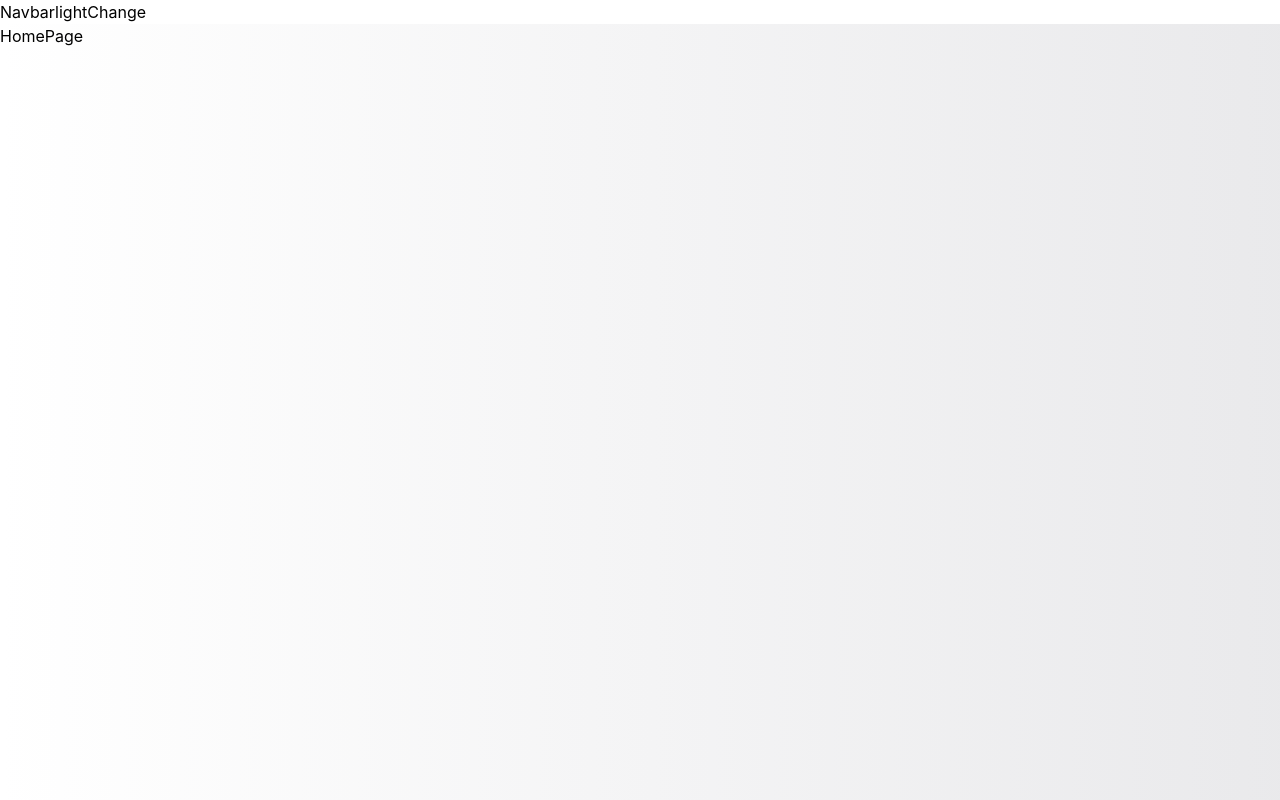
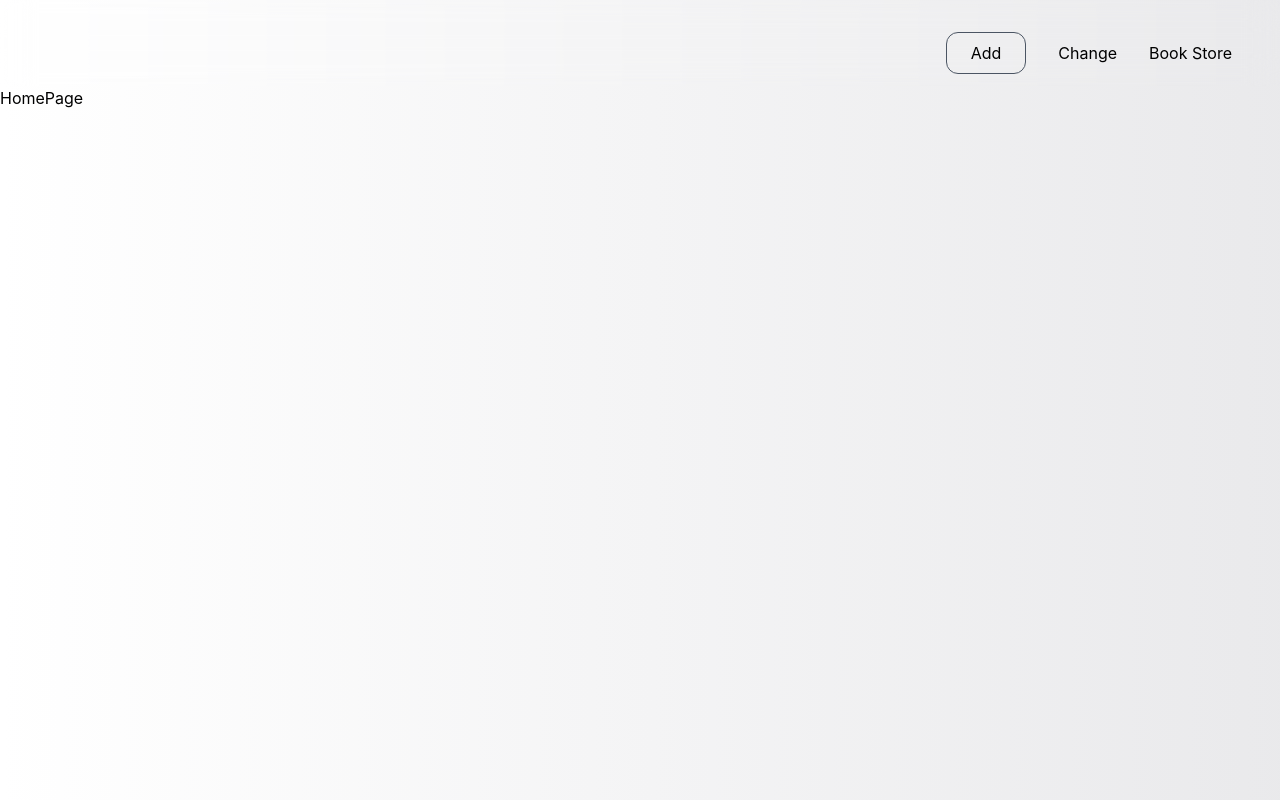
Before and after one commit to Armin1723/bookstore, a Next.js app in the folder bookstore_frontend/: page / in a window 1280 px wide. Shown: the top 800 px of the page. Built offline with nearby package versions, Linux system fonts and the light colour scheme.

Commit message:
add: navbar reusable nav with nested childrens for reusabiltiy

```diff
--- /dev/null
+++ b/bookstore_frontend/app/Wrapper.jsx
@@ -0,0 +1,22 @@
+"use client";
+import Navbar from "@/components/shared/Navbar";
+import React from "react";
+import { useSelector } from "react-redux";
+
+const Wrapper = ({ children }) => {
+  const theme = useSelector((state) => state.theme.value);
+  return (
+    <div
+      className={` ${
+        theme == "dark"
+          ? "bg-zinc-900 text-white"
+          : "bg-gradient-to-r from-transparent to-zinc-300/50"
+      } `}
+    >
+      <Navbar>Book Store</Navbar>
+      {children}
+    </div>
+  );
+};
+
+export default Wrapper;
--- a/bookstore_frontend/app/globals.css
+++ b/bookstore_frontend/app/globals.css
@@ -1,3 +1,30 @@
 @tailwind base;
 @tailwind components;
 @tailwind utilities;
+
+*{
+    padding: 0;
+    margin: 0;
+    box-sizing: border-box;
+    transition: all 0.3s ease-in;
+}
+
+/* Custom-scrollbar */
+*::-webkit-scrollbar {
+    width: 3px;
+    height: 3px;
+    background-color: rgba(15, 11, 11, 0.164);
+}
+*::-webkit-scrollbar-thumb {
+    background-color: #2b2d2f84;
+    border-radius: 10px;
+    cursor: grab;
+}
+*::-webkit-scrollbar-thumb:active{
+    cursor: grabbing;
+}
+
+/* Button effect */
+.button-effect{
+    @apply relative overflow-hidden rounded-xl px-6 py-2 border border-gray-600 before:absolute before:bg-slate-900/70 before:left-0 before:bottom-0 before:rounded-lg before:w-0 before:h-0 before:z-[-99] before:transition-all before:duration-300 hover:before:h-full hover:before:w-full hover:text-white hover:shadow-[0_0_10px_gray];
+}
--- a/bookstore_frontend/app/layout.js
+++ b/bookstore_frontend/app/layout.js
@@ -1,6 +1,6 @@
-import Navbar from "@/components/shared/Navbar";
 import "./globals.css";
 import StoreProvider from "./StoreProvider";
+import Wrapper from "./Wrapper";
 
 export const metadata = {
   title: "Book App",
@@ -11,10 +11,9 @@ export const metadata = {
 export default function RootLayout({ children }) {
   return (
     <html lang="en">
-      <body className="font-['inter'] min-h-screen w-screen flex flex-col">
+      <body className="font-['inter'] min-h-screen w-screen flex flex-col overflow-x-hidden">
         <StoreProvider>
-          <Navbar>Navbar</Navbar>
-          {children}
+          <Wrapper>{children}</Wrapper>
         </StoreProvider>
       </body>
     </html>
--- a/bookstore_frontend/app/page.js
+++ b/bookstore_frontend/app/page.js
@@ -1,11 +1,8 @@
-'use client'
 import React from 'react'
-import { useSelector } from 'react-redux'
 
 const page = () => {
-  const theme = useSelector(state => state.theme.value)
   return (
-    <div className={` ${theme == 'dark' ? "bg-zinc-900 text-white" : "bg-gradient-to-r from-transparent to-zinc-300/50 " } flex-1`}>
+    <div className='min-h-[400vh]'>
       HomePage
     </div>
   )
--- a/bookstore_frontend/components/shared/Navbar.jsx
+++ b/bookstore_frontend/components/shared/Navbar.jsx
@@ -1,18 +1,21 @@
-'use client'
-import { toggleTheme } from '@/lib/theme/themeSlice'
-import React from 'react'
-import { useDispatch, useSelector } from 'react-redux'
+"use client";
+import { toggleTheme } from "@/lib/theme/themeSlice";
+import Link from "next/link";
+import React from "react";
+import { useDispatch, useSelector } from "react-redux";
 
-const Navbar = ({children}) => {
-  const theme = useSelector(state => state.theme.value)
-  const dispatch = useDispatch()
+const Navbar = ({ children }) => {
+  const theme = useSelector((state) => state.theme.value);
+  const dispatch = useDispatch();
   return (
-    <nav className='flex w-screen'>
-      {children}
-      {theme}
-      <button onClick={()=>dispatch(toggleTheme())}>Change</button>
+    <nav
+      className={`flex w-screen p-3 md:pt-8 md:pr-12 md:sticky md:top-0 justify-end items-center gap-8 max-sm:flex-row-reverse backdrop-blur-lg`}
+    >
+      <Link href='/add' className="button-effect">Add</Link>
+      <button onClick={() => dispatch(toggleTheme())}>Change</button>
+      <Link href='/'>{children}</Link>
     </nav>
-  )
-}
+  );
+};
 
-export default Navbar
+export default Navbar;
--- a/bookstore_frontend/lib/hooks.js
+++ /dev/null
@@ -1,6 +0,0 @@
-import { useDispatch, useSelector, useStore } from 'react-redux'
-
-// Use throughout your app instead of plain `useDispatch` and `useSelector`
-export const useAppDispatch = useDispatch.withTypes()
-export const useAppSelector = useSelector.withTypes()
-export const useAppStore = useStore.withTypes()
```
